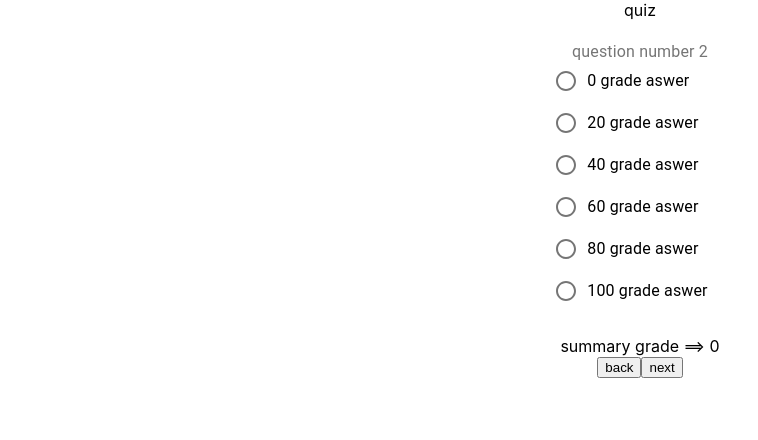
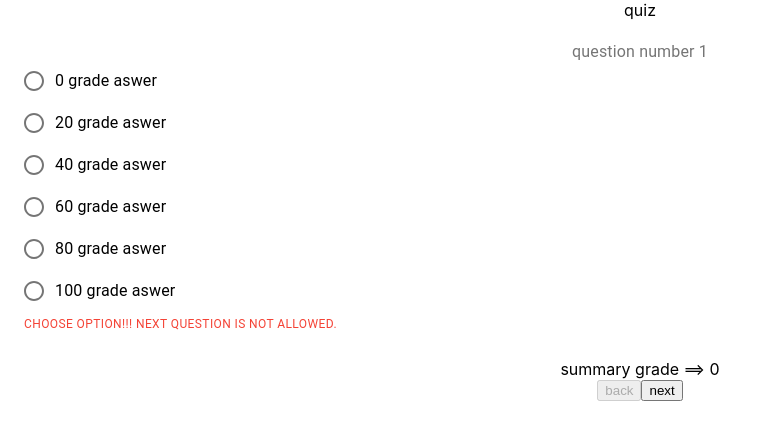
Before and after one commit to maxvershynin/testtask, a React (Create React App) app: page /quiz in a window 1280 px wide. Both pictures are taken after a click on the button "next". Shown: the top 440 px of the page, without its empty margins (0-758 px from the left). Built offline with nearby package versions, Linux system fonts and the light colour scheme.

Commit message:
added validation

```diff
--- a/src/components/quizContent/QuizContent.jsx
+++ b/src/components/quizContent/QuizContent.jsx
@@ -58,7 +58,10 @@ const useStyles = makeStyles((theme) => ({
 
 
 
-const QuizContent2 = ({currentStep, arrayGradesAnsweredQuestion}) => {
+const QuizContent2 = ({currentStep, arrayGradesAnsweredQuestion, error}) => {
+
+  console.log("error",error)
+
   console.log("arrayGradesAnsweredQuestion",arrayGradesAnsweredQuestion)
 
   ///////////////////////////// IMPORT  ///////////////////////////// IMPORT  ///////////////////////////// IMPORT
@@ -108,13 +111,14 @@ const QuizContent2 = ({currentStep, arrayGradesAnsweredQuestion}) => {
 
         return (
         <>
-            <FormControl component="fieldset"  className={classes.formControl}> {/*error={error}*/}
+            <FormControl component="legend"  className={classes.formControl}>
                 <FormLabel >{currentStep === quizQuestionsAmount ? `The last Question, then go to Result by Clicking on "Done" button` :`question number ${currentStep}`}</FormLabel>
                 <DynamicQuestions step = {currentStep}/>
 
                 {arrayGradesAnsweredQuestion[currentStep-1] !==0 && (<FormLabel>
                   Choose another option once you changed your mind or leave it with <b style={{color: "red"}}>current value</b> ==&gt; <b>{arrayGradesAnsweredQuestion[currentStep-1]} grade</b>
                 </FormLabel>)}
+                {error && <FormHelperText error={error}>{"CHOOSE OPTION!!! NEXT QUESTION IS NOT ALLOWED."}</FormHelperText> }
             </FormControl>
             <footer>summary grade ==&gt; {arrayGradesAnsweredQuestion.reduce((a, b) => parseInt(a) + parseInt(b))}</footer>
         </>);
--- a/src/pages/quizPage.jsx
+++ b/src/pages/quizPage.jsx
@@ -6,12 +6,26 @@ import QuizContent from "../components/quizContent/QuizContent"
 
 const QuizPage = ({array}) => {
      const [step, setStep] = useState(1);
+     const [error, setError] = React.useState(false);
+
     // const [grade, setGrade] = useState(0);
     // useEffect(()=>{},[gradeSummary])
 
-    const onBackClick = () => {setStep(prevStep => prevStep-1);}
+    const onBackClick = () => {
+        setStep(prevStep => prevStep-1);
+        setError(false);
+    }
 //console.log("step",step,"\n","grade",grade);
-    const onNextStep = () => {setStep(prevStep => prevStep+1);}
+    // const error = () => {console.log('2222222222222222222')}
+    const onNextStep = (step) => {
+        console.log(array);
+        if(array[step-1]!==0){
+            setStep(prevStep => prevStep+1);
+            setError(false);
+        } else {
+            setError(true)
+        };
+    };
 
     const finishQuiz = () => {
         //setStep(prevStep => prevStep+1)
@@ -27,9 +41,9 @@ const QuizPage = ({array}) => {
     return (
         <div className='quiz_page'>
             <div>quiz</div>
-            <QuizContent currentStep = {step} arrayGradesAnsweredQuestion = {array}/>
+            <QuizContent currentStep = {step} arrayGradesAnsweredQuestion = {array} error={error} />
             <button onClick={onBackClick} disabled={step===1}>back</button>
-            {step < quizQuestionsAmount && <button onClick={onNextStep} disabled={false}>next</button>}
+            {step < quizQuestionsAmount && <button onClick={()=>onNextStep(step)} disabled={false}>next</button>}
             {step === quizQuestionsAmount && finishQuiz()}
 
         </div>
--- a/src/pages/resultPage.jsx
+++ b/src/pages/resultPage.jsx
@@ -6,8 +6,8 @@ const ResultPage = (props) => {
     const grade = localStorage.getItem("userGrade");
     return (
         <div className='result_page'>
-            <div>ResultPage {grade}</div>
-
+            <div>ResultPage </div>
+            <div>USER`S GRADE ==&gt; {grade}</div>
         </div>
     )
 };
```
